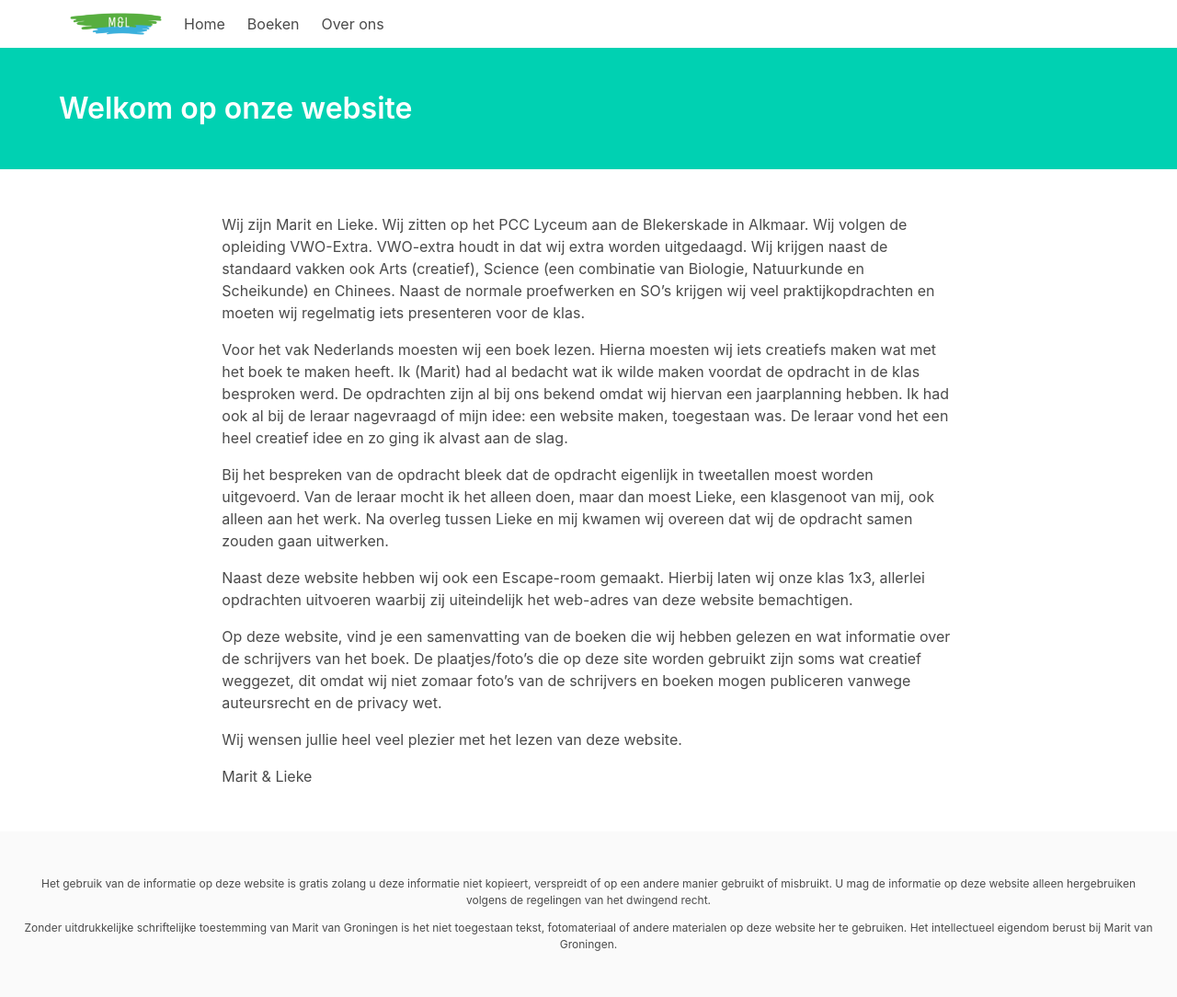
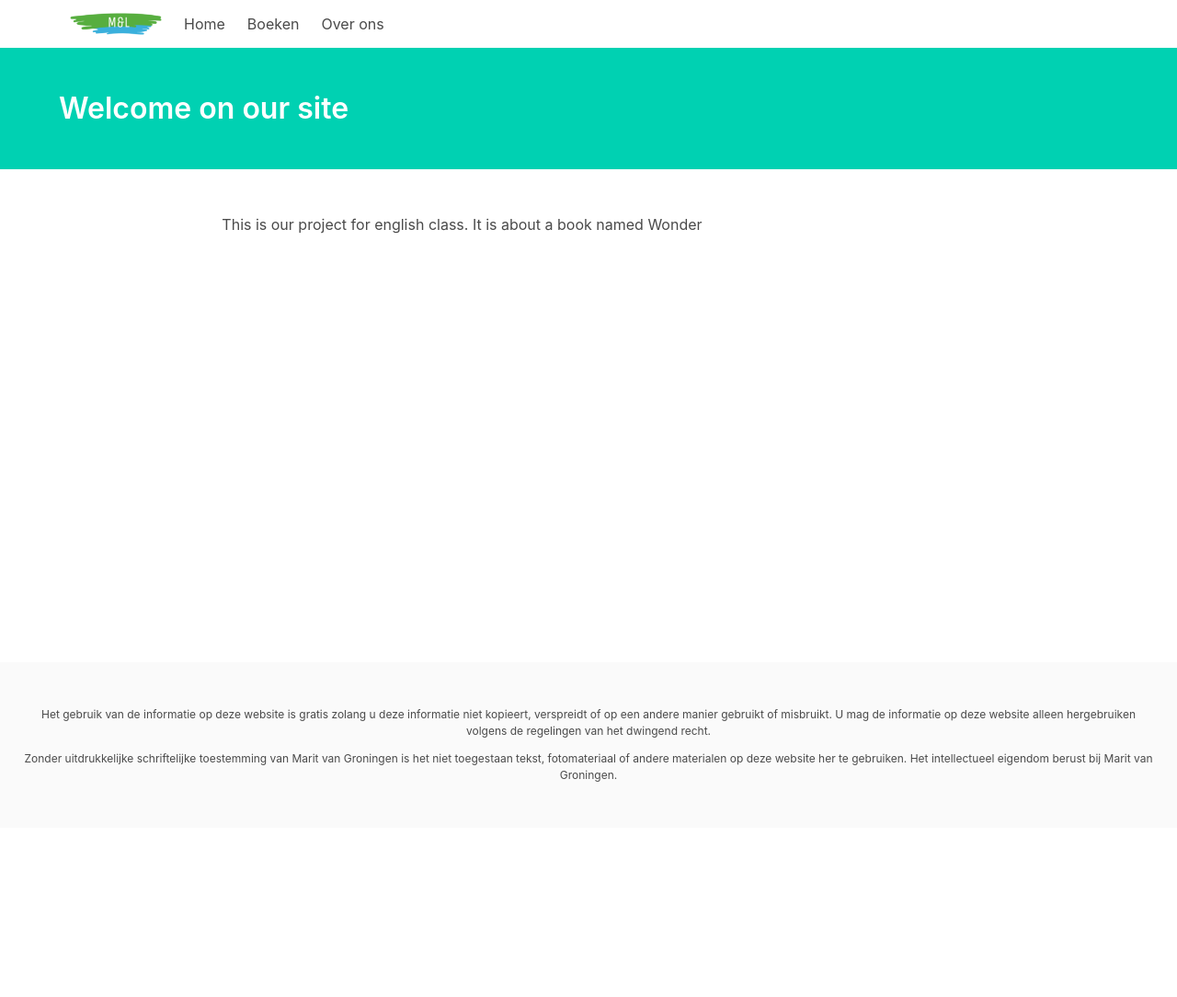
Before and after one commit to groninge01/marit, a Jekyll site: the page built from pages/index.md, in a window 1280 px wide. Shown: the whole page at 92% size. Built offline with Jekyll 4.4.1, drawn with Linux system fonts in a browser that asks for light colours; nearby versions of some CDN libraries; a script that is not in the unit is left out; after the commit the page ends 900 px from its top, so only the background shows below that.

Commit message:
Update Page “index”

```diff
--- a/pages/index.md
+++ b/pages/index.md
@@ -1,20 +1,8 @@
 ---
 layout: page
-title: Welkom op onze website
+title: Welcome on our site
 permalink: /
 section: home
 intro_paragraph: ''
 ---
-Wij zijn Marit en Lieke. Wij zitten op het PCC Lyceum aan de Blekerskade in Alkmaar. Wij volgen de opleiding VWO-Extra. VWO-extra houdt in dat wij extra worden uitgedaagd. Wij krijgen naast de standaard vakken ook Arts (creatief), Science (een combinatie van Biologie, Natuurkunde en Scheikunde) en Chinees. Naast de normale proefwerken en SO's krijgen wij veel praktijkopdrachten en moeten wij regelmatig iets presenteren voor de klas.
-
-Voor het vak Nederlands moesten wij een boek lezen. Hierna moesten wij iets creatiefs maken wat met het boek te maken heeft. Ik (Marit) had al bedacht wat ik wilde maken voordat de opdracht in de klas besproken werd. De opdrachten zijn al bij ons bekend omdat wij hiervan een jaarplanning hebben. Ik had ook al bij de leraar nagevraagd of mijn idee: een website maken, toegestaan was. De leraar vond het een heel creatief idee en zo ging ik alvast aan de slag.
-
-Bij het bespreken van de opdracht bleek dat de opdracht eigenlijk in tweetallen moest worden uitgevoerd. Van de leraar mocht ik het alleen doen, maar dan moest Lieke, een klasgenoot van mij, ook alleen aan het werk. Na overleg tussen Lieke en mij kwamen wij overeen dat wij de opdracht samen zouden gaan uitwerken.
-
-Naast deze website hebben wij ook een Escape-room gemaakt. Hierbij laten wij onze klas 1x3, allerlei opdrachten uitvoeren waarbij zij uiteindelijk het web-adres van deze website bemachtigen.
-
-Op deze website, vind je een samenvatting van de boeken die wij hebben gelezen en wat informatie over de schrijvers van het boek. De plaatjes/foto's die op deze site worden gebruikt zijn soms wat creatief weggezet, dit omdat wij niet zomaar foto's van de schrijvers en boeken mogen publiceren vanwege auteursrecht en de privacy wet.
-
-Wij wensen jullie heel veel plezier met het lezen van deze website.
-
-Marit & Lieke
+This is our project for english class. It is about a book named Wonder
```
